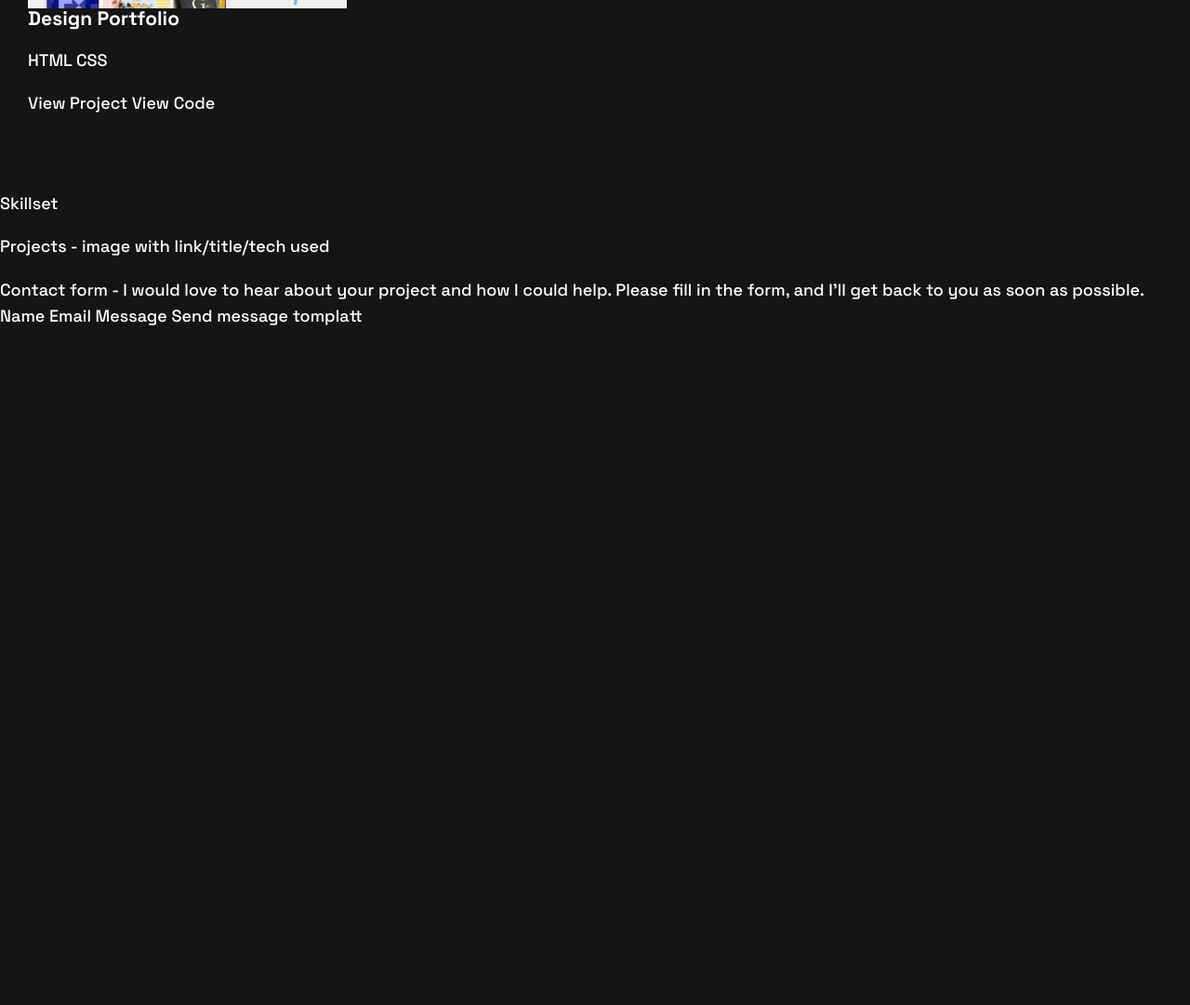
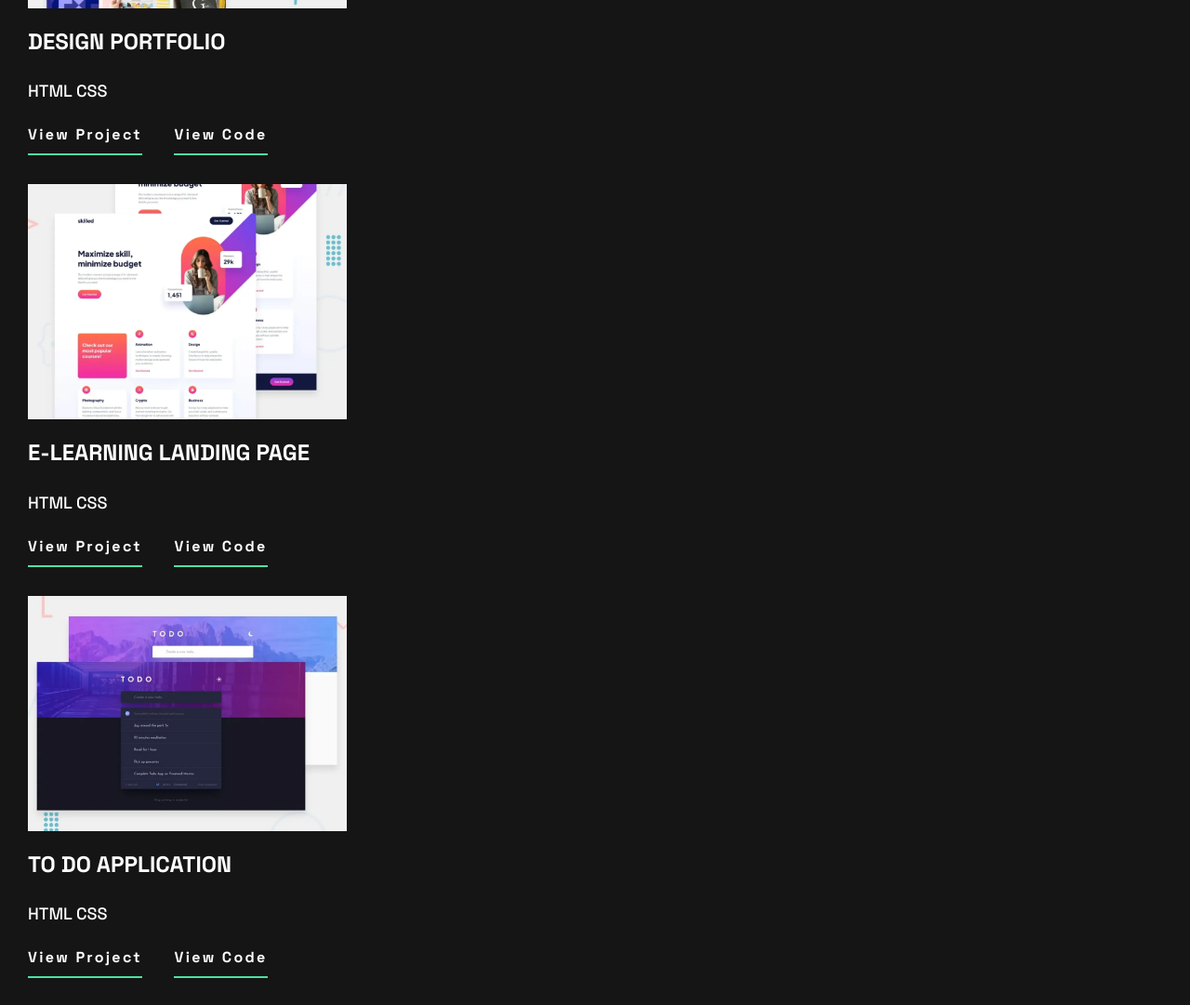
Before and after one commit to tplatt92/femportfolio, a plain HTML site: page index.html in a window 1280 px wide. Shown: the part 1700-2781 px from the top of the page at 93% size. Before the commit the page ends 2472 px from the top, so only its background shows below. Drawn offline with Linux system fonts and the light colour scheme.

Commit message:
completed projects mobile grid

```diff
--- a/index.html
+++ b/index.html
@@ -73,7 +73,7 @@
 
             <div class="hero-text">
               <h1 class="hero-heading heading">
-                Hey there! I'm <span class="underline">Tom Platt</span>.
+                Hey there! I'm <span class="link">Tom Platt</span>.
               </h1>
               <p class="hero-description">
                 Based in the UK, I'm a front-end developer passionate about
@@ -134,15 +134,91 @@
                 <source media="(min-width: 62.5em)" srcset="/assets/images/thumbnail-project-1-large.webp">
                 <img class="projects-image" src="/assets/images/thumbnail-project-1-small.webp" alt="Design portfolio image" width="343" height="253">
               </picture>
-              <h3>Design Portfolio</h3>
+              <h3 class="projects-name">Design Portfolio</h3>
               <p class="projects-skills">
                 <span>HTML</span>
                 <span>CSS</span>
               </p>
               <div class="projects-links">
-                <a href="">View Project</a>
-                <a href="">View Code</a>
+                <a href="" class="link">View Project</a>
+                <a href="" class="link">View Code</a>
               </div>
+            </div>
+            <div class="projects-item">
+                <picture>
+                  <source media="(min-width: 62.5em)" srcset="/assets/images/thumbnail-project-2-large.webp">
+                  <img class="projects-image" src="/assets/images/thumbnail-project-2-small.webp" alt="Design portfolio image" width="343" height="253">
+                </picture>
+                <h3 class="projects-name">E-Learning Landing Page</h3>
+                <p class="projects-skills">
+                  <span>HTML</span>
+                  <span>CSS</span>
+                </p>
+                <div class="projects-links">
+                  <a href="" class="link">View Project</a>
+                  <a href="" class="link">View Code</a>
+                </div>
+              </div>
+            <div class="projects-item">
+                  <picture>
+                    <source media="(min-width: 62.5em)" srcset="/assets/images/thumbnail-project-3-large.webp">
+                    <img class="projects-image" src="/assets/images/thumbnail-project-3-small.webp" alt="Design portfolio image" width="343" height="253">
+                  </picture>
+                  <h3 class="projects-name">To Do Application</h3>
+                  <p class="projects-skills">
+                    <span>HTML</span>
+                    <span>CSS</span>
+                  </p>
+                  <div class="projects-links">
+                    <a href="" class="link">View Project</a>
+                    <a href="" class="link">View Code</a>
+                  </div>
+                </div>
+              <div class="projects-item">
+                    <picture>
+                      <source media="(min-width: 62.5em)" srcset="/assets/images/thumbnail-project-4-large.webp">
+                      <img class="projects-image" src="/assets/images/thumbnail-project-4-small.webp" alt="Design portfolio image" width="343" height="253">
+                    </picture>
+                    <h3 class="projects-name">Design Portfolio</h3>
+                    <p class="projects-skills">
+                      <span>HTML</span>
+                      <span>CSS</span>
+                    </p>
+                    <div class="projects-links">
+                      <a href="" class="link">View Project</a>
+                      <a href="" class="link">View Code</a>
+                    </div>
+                  </div>
+                  <div class="projects-item">
+                      <picture>
+                        <source media="(min-width: 62.5em)" srcset="/assets/images/thumbnail-project-5-large.webp">
+                        <img class="projects-image" src="/assets/images/thumbnail-project-5-small.webp" alt="Design portfolio image" width="343" height="253">
+                      </picture>
+                      <h3 class="projects-name">Design Portfolio</h3>
+                      <p class="projects-skills">
+                        <span>HTML</span>
+                        <span>CSS</span>
+                      </p>
+                      <div class="projects-links">
+                        <a href="" class="link">View Project</a>
+                        <a href="" class="link">View Code</a>
+                      </div>
+                  </div>
+                  <div class="projects-item">
+                        <picture>
+                          <source media="(min-width: 62.5em)" srcset="/assets/images/thumbnail-project-6-large.webp">
+                          <img class="projects-image" src="/assets/images/thumbnail-project-6-small.webp" alt="Design portfolio image" width="343" height="253">
+                        </picture>
+                        <h3 class="projects-name">Design Portfolio</h3>
+                        <p class="projects-skills">
+                          <span>HTML</span>
+                          <span>CSS</span>
+                        </p>
+                        <div class="projects-links">
+                          <a href="" class="link">View Project</a>
+                          <a href="" class="link">View Code</a>
+                        </div>
+                        </div>
             </div>
           </div>
         </div>
--- a/styles.css
+++ b/styles.css
@@ -340,6 +340,12 @@ img {
   padding-block: 80px;
 }
 
+.projects-grid {
+  display: grid;
+  grid-template-columns: repeat(2, 1fr);
+  row-gap: 40px;
+}
+
 .projects-title {
   grid-column: 1 / 2;
   margin-block-end: 0;
@@ -350,18 +356,29 @@ img {
   justify-self: end;
 }
 
-.projects-grid {
-  display: grid;
-  grid-template-columns: repeat(2, 1fr);
-  gap: 40px;
+.projects-image {
+  display: block;
+  margin-block-end: 20px;
 }
 
 .projects-item {
   grid-column: 1 / 3;
 }
 
+.projects-name {
+  font-size: 1.5rem;
+  line-height: 1.3;
+  font-weight: 700;
+  text-transform: uppercase;
+}
+
 .projects-skills {
+  margin-inline-end: 18px;
 }
 
 .projects-links {
 }
+
+.projects-links a {
+  margin-inline-end: 30px;
+}
```
